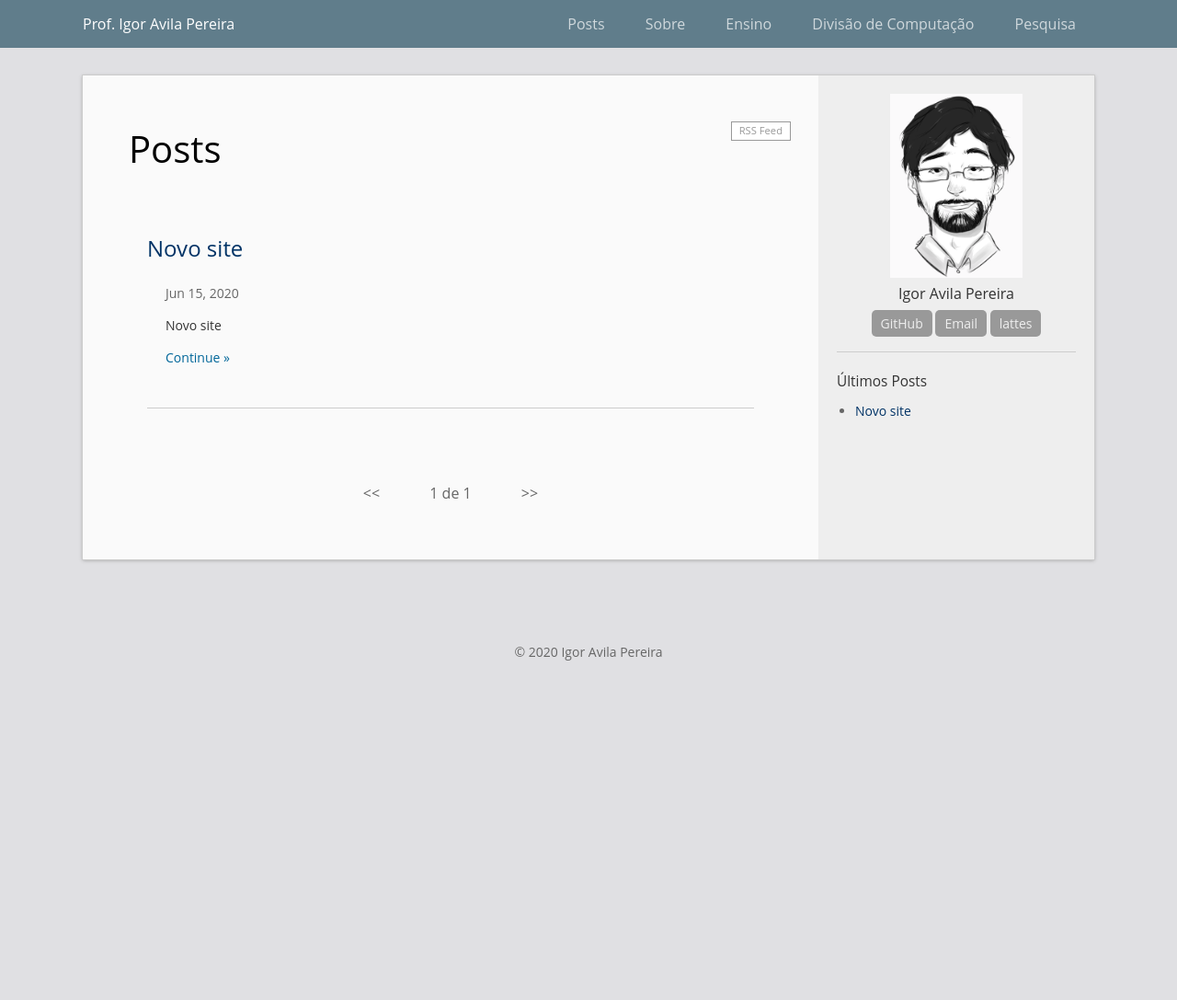
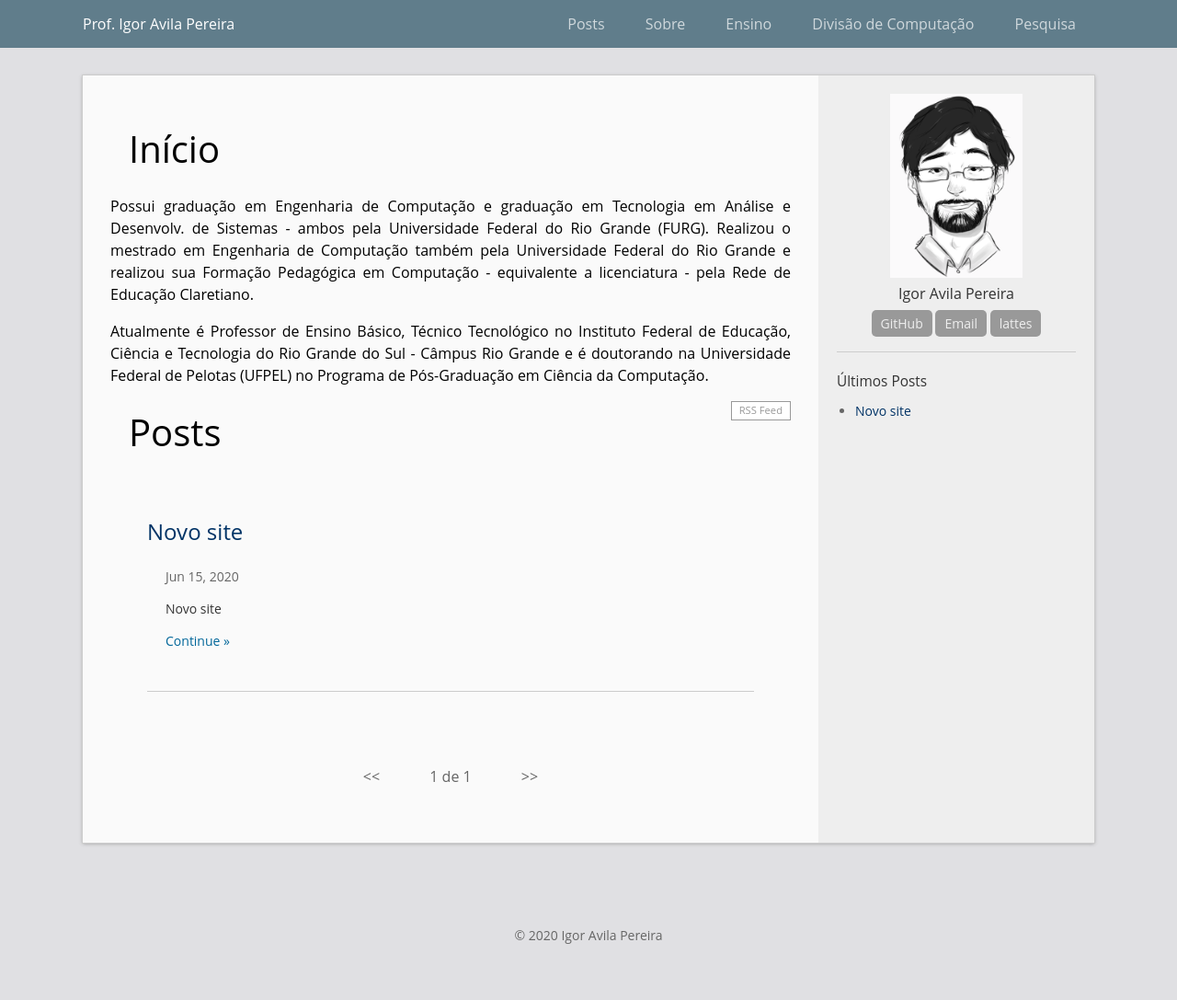
Before and after one commit to IgorAvilaPereira/IgorAvilaPereira.github.io, a Jekyll site: the page built from index.html, in a window 1280 px wide. Shown: the whole page at 92% size. Built offline with Jekyll 4.4.1, drawn with Linux system fonts in a browser that asks for light colours; the list of posts is cut into pages by our own code; before the commit the page ends 900 px from its top, so only the background shows below that.

Commit message:
site jackyll

```diff
--- a/index.html
+++ b/index.html
@@ -2,6 +2,15 @@
 layout: default
 ---
 <div class="home">
+   <h2 class="page-heading">Início</h2>
+
+  <p style="text-align: justify;">
+  Possui graduação em Engenharia de Computação e graduação em Tecnologia em Análise e Desenvolv. de Sistemas - ambos pela Universidade Federal do Rio Grande (FURG). Realizou o mestrado em Engenharia de Computação também pela Universidade Federal do Rio Grande e realizou sua Formação Pedagógica em Computação - equivalente a licenciatura - pela Rede de Educação Claretiano.
+</p>
+
+<p style="text-align: justify;">
+Atualmente é Professor de Ensino Básico, Técnico Tecnológico no Instituto Federal de Educação, Ciência e Tecnologia do Rio Grande do Sul - Câmpus Rio Grande e é doutorando na Universidade Federal de Pelotas (UFPEL) no Programa de Pós-Graduação em Ciência da Computação.
+</p>
   <a class="rss-link" href="{{ "/feed.xml" | prepend: site.baseurl }}">RSS Feed</a>
   <h2 class="page-heading">Posts</h2>
   <ul class="post-list">
```
Also changed, not shown: 2 other files.
